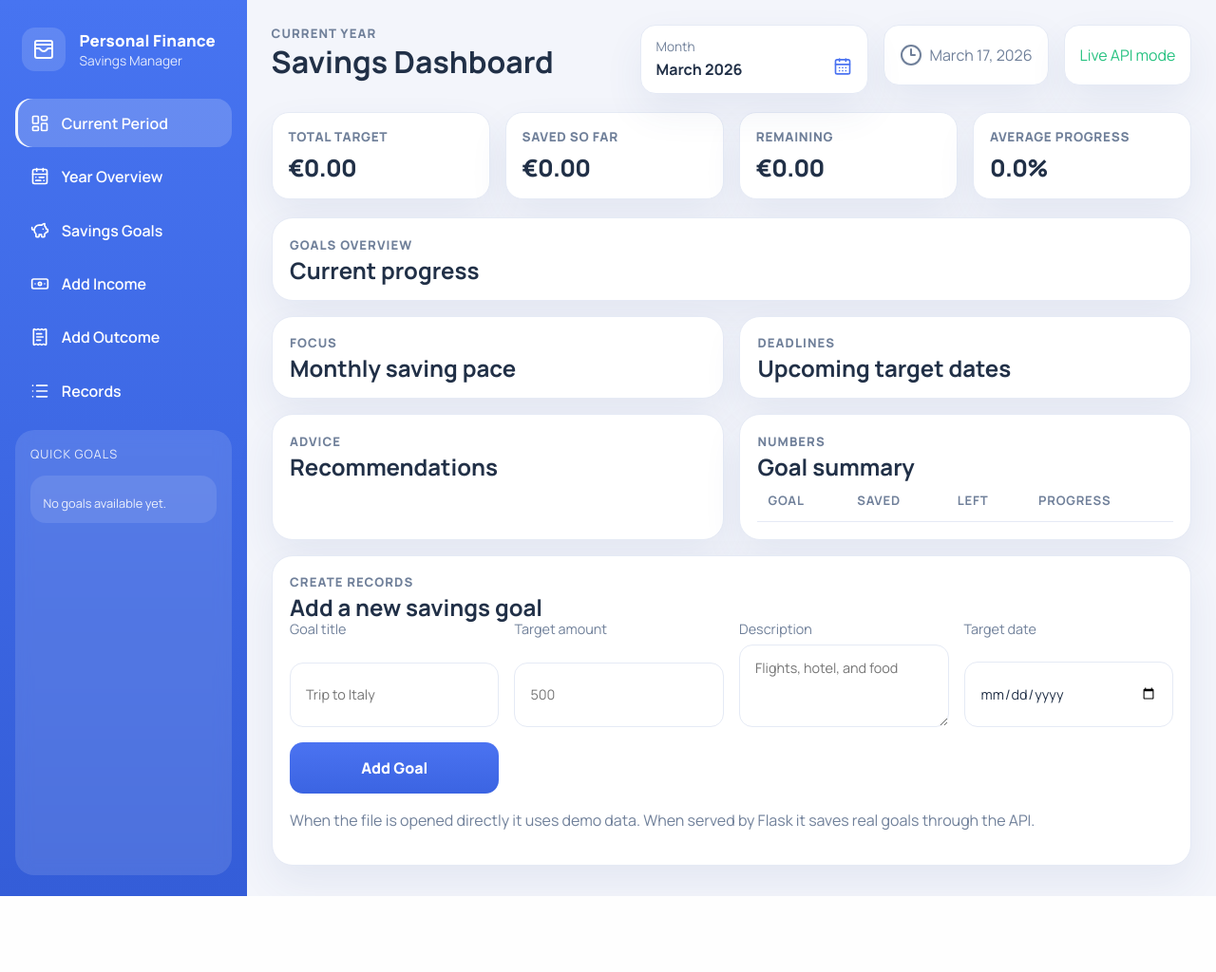
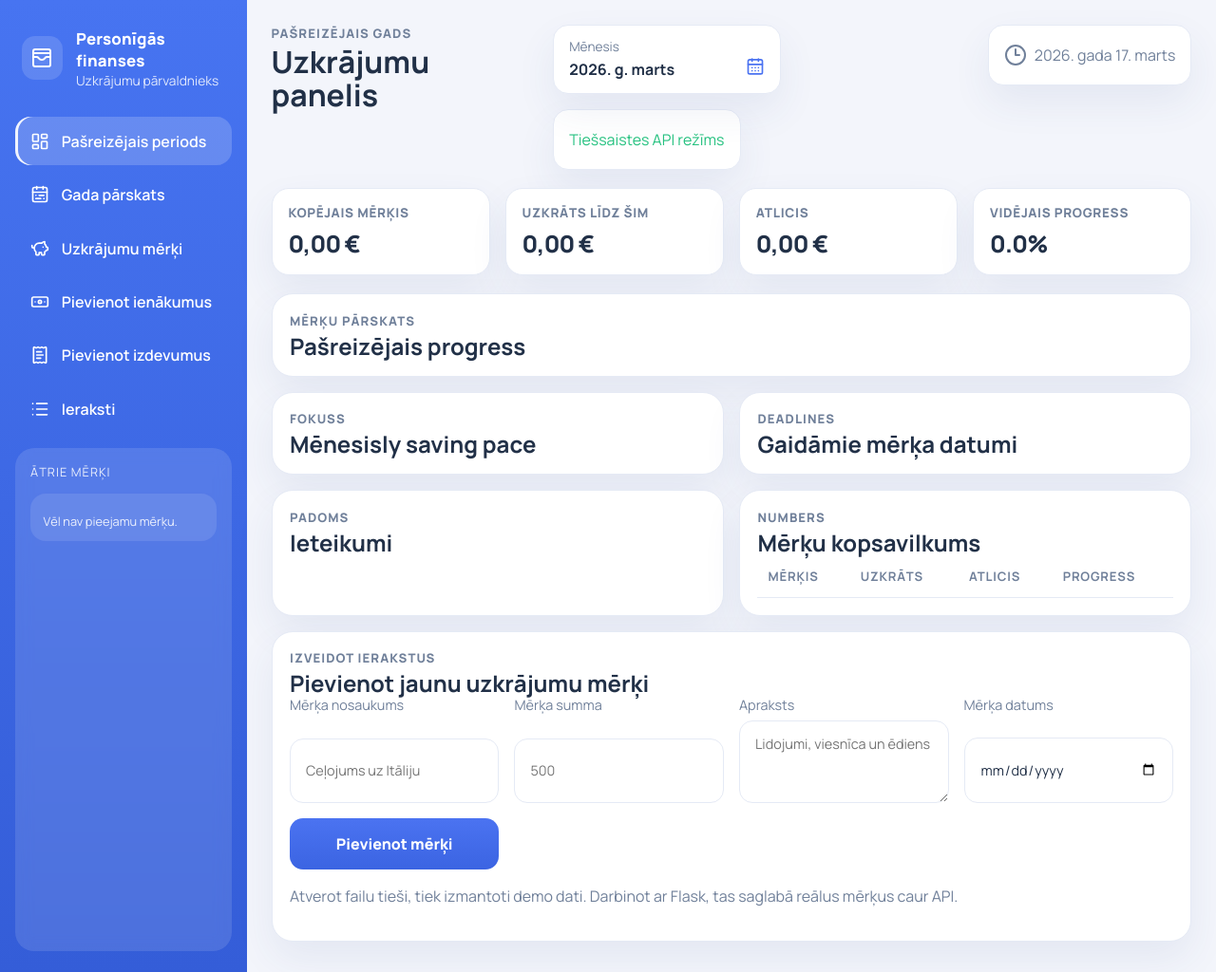
Before and after one commit to seglinsm/projekts-jaunais-2026, a Flask app: page / in a window 1280 px wide. Shown: the whole page at 95% size. Before the commit the page ends 944 px from the top, so only its background shows below. Run offline with Flask 3, Linux system fonts and the light colour scheme; data that the repository does not hold is empty.

Commit message:
Translate app UI and messages to Latvian

```diff
--- a/app.py
+++ b/app.py
@@ -73,7 +73,7 @@ def _register_web_routes(app):
     def create_goal_route():
         try:
             create_goal(get_db(), request.form)
-            flash("Savings goal created.", "success")
+            flash("Uzkrājuma mērķis izveidots.", "success")
         except ValidationError as error:
             flash(str(error), "error")
         return redirect(url_for("dashboard"))
@@ -82,7 +82,7 @@ def _register_web_routes(app):
     def update_goal_route(goal_id):
         try:
             update_goal(get_db(), goal_id, request.form)
-            flash("Goal updated.", "success")
+            flash("Mērķis atjaunināts.", "success")
         except (ValidationError, NotFoundError) as error:
             flash(str(error), "error")
         return redirect(url_for("goal_detail", goal_id=goal_id))
@@ -91,7 +91,7 @@ def _register_web_routes(app):
     def delete_goal_route(goal_id):
         try:
             delete_goal(get_db(), goal_id)
-            flash("Goal deleted.", "success")
+            flash("Mērķis dzēsts.", "success")
         except NotFoundError as error:
             flash(str(error), "error")
         return redirect(url_for("dashboard"))
@@ -100,7 +100,7 @@ def _register_web_routes(app):
     def add_contribution_route(goal_id):
         try:
             add_contribution(get_db(), goal_id, request.form)
-            flash("Contribution added.", "success")
+            flash("Iemaksa pievienota.", "success")
         except (ValidationError, NotFoundError) as error:
             flash(str(error), "error")
         return redirect(url_for("goal_detail", goal_id=goal_id))
@@ -111,7 +111,7 @@ def _register_web_routes(app):
         redirect_goal_id = goal_id or ""
         try:
             delete_contribution(get_db(), contribution_id)
-            flash("Contribution deleted.", "success")
+            flash("Iemaksa dzēsta.", "success")
         except NotFoundError as error:
             flash(str(error), "error")
 
@@ -123,7 +123,7 @@ def _register_web_routes(app):
     def recurring_plan_route(goal_id):
         try:
             upsert_recurring_plan(get_db(), goal_id, request.form)
-            flash("Recurring plan saved.", "success")
+            flash("Regulārais plāns saglabāts.", "success")
         except (ValidationError, NotFoundError) as error:
             flash(str(error), "error")
         return redirect(url_for("goal_detail", goal_id=goal_id))
@@ -235,7 +235,7 @@ def _register_api_routes(app):
 def _require_json_body():
     payload = request.get_json(silent=True)
     if payload is None:
-        raise ValidationError("Request body must be valid JSON.")
+        raise ValidationError("Pieprasījuma pamattekstam jābūt derīgam JSON.")
     return payload
 
 
--- a/static/dashboard.js
+++ b/static/dashboard.js
@@ -2,7 +2,7 @@
     const demoGoals = [
         {
             id: 101,
-            title: "Trip to Italy",
+            title: "Ceļojums uz Itāliju",
             targetAmount: 500,
             totalSaved: 180,
             remainingAmount: 320,
@@ -11,12 +11,12 @@
             monthlySavingRate: 70,
             recurringContributionAmount: 50,
             targetDate: "2026-08-15",
-            estimateText: "At your current pace, you may reach this goal in 5 months.",
-            recommendation: "You are on a steady path toward your goal.",
+            estimateText: "Ar pašreizējo tempu šo mērķi var sasniegt 5 mēnešos.",
+            recommendation: "Jūs stabili virzāties uz savu mērķi.",
         },
         {
             id: 102,
-            title: "New Laptop",
+            title: "Jauns klēpjdators",
             targetAmount: 1200,
             totalSaved: 420,
             remainingAmount: 780,
@@ -25,12 +25,12 @@
             monthlySavingRate: 110,
             recurringContributionAmount: 100,
             targetDate: "2026-11-30",
-            estimateText: "At your current pace, you may reach this goal in 8 months.",
-            recommendation: "You are on a steady path toward your goal.",
+            estimateText: "Ar pašreizējo tempu šo mērķi var sasniegt 8 mēnešos.",
+            recommendation: "Jūs stabili virzāties uz savu mērķi.",
         },
         {
             id: 103,
-            title: "Emergency Fund",
+            title: "Drošības fonds",
             targetAmount: 1000,
             totalSaved: 250,
             remainingAmount: 750,
@@ -39,12 +39,12 @@
             monthlySavingRate: 60,
             recurringContributionAmount: 40,
             targetDate: "2026-12-31",
-            estimateText: "At your current pace, you may reach this goal in 13 months.",
-            recommendation: "Consider increasing your regular contribution to reach your goal faster.",
+            estimateText: "Ar pašreizējo tempu šo mērķi var sasniegt 13 mēnešos.",
+            recommendation: "Apsveriet regulārās iemaksas palielināšanu, lai mērķi sasniegtu ātrāk.",
         },
         {
             id: 104,
-            title: "Vacation Apartment Deposit",
+            title: "Brīvdienu dzīvokļa pirmā iemaksa",
             targetAmount: 2500,
             totalSaved: 900,
             remainingAmount: 1600,
@@ -53,24 +53,24 @@
             monthlySavingRate: 180,
             recurringContributionAmount: 150,
             targetDate: "2026-09-10",
-            estimateText: "At your current pace, you may reach this goal in 9 months.",
-            recommendation: "You are ahead of schedule.",
+            estimateText: "Ar pašreizējo tempu šo mērķi var sasniegt 9 mēnešos.",
+            recommendation: "Jūs esat priekšā plānam.",
         },
     ];
 
-    const currencyFormatter = new Intl.NumberFormat("en-US", {
+    const currencyFormatter = new Intl.NumberFormat("lv-LV", {
         style: "currency",
         currency: "EUR",
         minimumFractionDigits: 2,
     });
 
-    const fullDateFormatter = new Intl.DateTimeFormat("en-US", {
+    const fullDateFormatter = new Intl.DateTimeFormat("lv-LV", {
         year: "numeric",
         month: "long",
         day: "numeric",
     });
 
-    const shortMonthFormatter = new Intl.DateTimeFormat("en-US", {
+    const shortMonthFormatter = new Intl.DateTimeFormat("lv-LV", {
         year: "numeric",
         month: "long",
     });
@@ -131,10 +131,10 @@
         const todayLabel = document.getElementById("todayLabel");
 
         metricStrip.innerHTML = [
-            ["Total target", formatCurrency(overview.totalTarget)],
-            ["Saved so far", formatCurrency(overview.totalSaved)],
-            ["Remaining", formatCurrency(overview.totalRemaining)],
-            ["Average progress", `${overview.averageProgress.toFixed(1)}%`],
+            ["Kopējais mērķis", formatCurrency(overview.totalTarget)],
+            ["Uzkrāts līdz šim", formatCurrency(overview.totalSaved)],
+            ["Atlicis", formatCurrency(overview.totalRemaining)],
+            ["Vidējais progress", `${overview.averageProgress.toFixed(1)}%`],
         ]
             .map(
                 ([label, value]) => `
@@ -159,7 +159,7 @@
             monthDisplay.textContent = shortMonthFormatter.format(new Date(Number(year), Number(month) - 1, 1));
         });
 
-        modeBadge.textContent = mode === "live" ? "Live API mode" : "Demo preview mode";
+        modeBadge.textContent = mode === "live" ? "Tiešsaistes API režīms" : "Demo priekšskatījuma režīms";
         modeBadge.className = `mode-box ${mode === "live" ? "mode-live" : "mode-demo"}`;
     }
 
@@ -167,7 +167,7 @@
         const sidebarGoals = document.getElementById("sidebarGoals");
 
         if (!goals.length) {
-            sidebarGoals.innerHTML = `<div class="sidebar-goal"><div class="sidebar-goal-meta">No goals available yet.</div></div>`;
+            sidebarGoals.innerHTML = `<div class="sidebar-goal"><div class="sidebar-goal-meta">Vēl nav pieejamu mērķu.</div></div>`;
             return;
         }
 
@@ -200,7 +200,7 @@
                         <div class="goal-progress-top">
                             <div>
                                 <div class="goal-progress-title">${goal.title}</div>
-                                <div class="goal-progress-meta">${goal.estimateText || "No estimate yet."}</div>
+                                <div class="goal-progress-meta">${goal.estimateText || "Vēl nav prognozes."}</div>
                             </div>
                             <strong>${clampProgress(goal.progressPercentage).toFixed(0)}%</strong>
                         </div>
@@ -209,25 +209,25 @@
                         </div>
                         <div class="goal-progress-amounts">
                             <div>
-                                <span>Target</span>
+                                <span>Mērķis</span>
                                 <strong>${formatCurrency(goal.targetAmount)}</strong>
                             </div>
                             <div>
-                                <span>Saved</span>
+                                <span>Uzkrāts</span>
                                 <strong>${formatCurrency(goal.totalSaved)}</strong>
                             </div>
                             <div>
-                                <span>Left</span>
+                                <span>Atlicis</span>
                                 <strong>${formatCurrency(goal.remainingAmount)}</strong>
                             </div>
                             <div>
-                                <span>Recurring</span>
+                                <span>Regulāri</span>
                                 <strong>${formatCurrency(goal.recurringContributionAmount)}/mo</strong>
                             </div>
                         </div>
                         <div class="progress-foot">
-                            <span>${goal.recommendation || "No recommendation yet."}</span>
-                            <span>${goal.targetDate || "No target date"}</span>
+                            <span>${goal.recommendation || "Vēl nav ieteikuma."}</span>
+                            <span>${goal.targetDate || "Nav mērķa datuma"}</span>
                         </div>
                     </div>
                 `
@@ -273,8 +273,8 @@
                 (goal) => `
                     <div class="upcoming-card">
                         <div class="upcoming-title">${goal.title}</div>
-                        <div class="upcoming-date">${goal.targetDate || "No target date"}</div>
-                        <div class="upcoming-meta">${formatCurrency(goal.remainingAmount)} left to save</div>
+                        <div class="upcoming-date">${goal.targetDate || "Nav mērķa datuma"}</div>
+                        <div class="upcoming-meta">${formatCurrency(goal.remainingAmount)} atlicis uzkrāt</div>
                     </div>
                 `
             )
@@ -290,7 +290,7 @@
                 (goal) => `
                     <div class="recommendation-card">
                         <div class="recommendation-card-title">${goal.title}</div>
-                        <div class="recommendation-card-text">${goal.recommendation || "No recommendation yet."}</div>
+                        <div class="recommendation-card-text">${goal.recommendation || "Vēl nav ieteikuma."}</div>
                     </div>
                 `
             )
@@ -309,7 +309,7 @@
                         <td>${formatCurrency(goal.remainingAmount)}</td>
                         <td class="table-progress-cell">
                             <div class="table-progress-label">
-                                <span>Completion</span>
+                                <span>Pabeigtība</span>
                                 <span>${clampProgress(goal.progressPercentage).toFixed(0)}%</span>
                             </div>
                             <div class="track-thin">
@@ -329,7 +329,7 @@
         const note = document.getElementById("formNote");
 
         if (pageMode !== "live") {
-            note.textContent = "This file is running in demo preview mode. Start Flask and open http://127.0.0.1:5000 to save real goals.";
+            note.textContent = "Šis fails darbojas demo priekšskatījuma režīmā. Palaidiet Flask un atveriet http://127.0.0.1:5000, lai saglabātu reālus mērķus.";
             return;
         }
 
@@ -342,7 +342,7 @@
         };
 
         button.disabled = true;
-        button.textContent = "Saving...";
+        button.textContent = "Saglabā...";
 
         try {
             const response = await fetch("/api/goals", {
@@ -355,17 +355,17 @@
             });
 
             if (!response.ok) {
-                throw new Error("Could not create goal");
+                throw new Error("Neizdevās izveidot mērķi");
             }
 
             form.reset();
-            note.textContent = "Goal saved. Dashboard refreshed.";
+            note.textContent = "Mērķis saglabāts. Panelis atjaunināts.";
             await loadAndRender();
         } catch (_error) {
-            note.textContent = "Could not create the goal from the dashboard form.";
+            note.textContent = "Neizdevās izveidot mērķi no paneļa formas.";
         } finally {
             button.disabled = false;
-            button.textContent = "Add Goal";
+            button.textContent = "Pievienot mērķi";
         }
     }
 
--- a/templates/dashboard.html
+++ b/templates/dashboard.html
@@ -1,9 +1,9 @@
 <!DOCTYPE html>
-<html lang="en">
+<html lang="lv">
 <head>
     <meta charset="UTF-8">
     <meta name="viewport" content="width=device-width, initial-scale=1.0">
-    <title>SaveSprint Dashboard</title>
+    <title>SaveSprint Panelis</title>
     <link rel="preconnect" href="https://fonts.googleapis.com">
     <link rel="preconnect" href="https://fonts.gstatic.com" crossorigin>
     <link href="https://fonts.googleapis.com/css2?family=Manrope:wght@400;500;600;700;800&display=swap" rel="stylesheet">
@@ -17,40 +17,40 @@
                     <i data-lucide="wallet-cards"></i>
                 </div>
                 <div>
-                    <div class="brand-title">Personal Finance</div>
-                    <div class="brand-subtitle">Savings Manager</div>
+                    <div class="brand-title">Personīgās finanses</div>
+                    <div class="brand-subtitle">Uzkrājumu pārvaldnieks</div>
                 </div>
             </div>
 
             <nav class="side-nav">
                 <a class="side-link side-link-active" href="#">
                     <i data-lucide="layout-dashboard"></i>
-                    <span>Current Period</span>
+                    <span>Pašreizējais periods</span>
                 </a>
                 <a class="side-link" href="#">
                     <i data-lucide="calendar-range"></i>
-                    <span>Year Overview</span>
+                    <span>Gada pārskats</span>
                 </a>
                 <a class="side-link" href="#">
                     <i data-lucide="piggy-bank"></i>
-                    <span>Savings Goals</span>
+                    <span>Uzkrājumu mērķi</span>
                 </a>
                 <a class="side-link" href="#">
                     <i data-lucide="banknote"></i>
-                    <span>Add Income</span>
+                    <span>Pievienot ienākumus</span>
                 </a>
                 <a class="side-link" href="#">
                     <i data-lucide="receipt-text"></i>
-                    <span>Add Outcome</span>
+                    <span>Pievienot izdevumus</span>
                 </a>
                 <a class="side-link" href="#">
                     <i data-lucide="list"></i>
-                    <span>Records</span>
+                    <span>Ieraksti</span>
                 </a>
             </nav>
 
             <section class="side-card">
-                <div class="side-card-title">Quick Goals</div>
+                <div class="side-card-title">Ātrie mērķi</div>
                 <div id="sidebarGoals" class="sidebar-goals"></div>
             </section>
         </aside>
@@ -58,12 +58,12 @@
         <main class="main-column">
             <header class="page-top">
                 <div>
-                    <p class="page-kicker">Current Year</p>
-                    <h1 class="page-title">Savings Dashboard</h1>
+                    <p class="page-kicker">Pašreizējais gads</p>
+                    <h1 class="page-title">Uzkrājumu panelis</h1>
                 </div>
                 <div class="page-actions">
                     <label class="month-box">
-                        <span>Month</span>
+                        <span>Mēnesis</span>
                         <strong id="monthDisplay">November 2024</strong>
                         <input id="monthInput" type="month">
                         <i data-lucide="calendar-days"></i>
@@ -72,7 +72,7 @@
                         <i data-lucide="clock-3"></i>
                         <span id="todayLabel"></span>
                     </div>
-                    <div id="modeBadge" class="mode-box">Loading data</div>
+                    <div id="modeBadge" class="mode-box">Ielādē datus</div>
                 </div>
             </header>
 
@@ -82,8 +82,8 @@
                 <article class="card card-span-two">
                     <div class="card-head">
                         <div>
-                            <p class="card-kicker">Goals overview</p>
-                            <h2>Current progress</h2>
+                            <p class="card-kicker">Mērķu pārskats</p>
+                            <h2>Pašreizējais progress</h2>
                         </div>
                     </div>
                     <div id="goalProgressList" class="progress-list"></div>
@@ -92,8 +92,8 @@
                 <article class="card">
                     <div class="card-head">
                         <div>
-                            <p class="card-kicker">Focus</p>
-                            <h2>Monthly saving pace</h2>
+                            <p class="card-kicker">Fokuss</p>
+                            <h2>Mēnesisly saving pace</h2>
                         </div>
                     </div>
                     <div id="paceList" class="compact-progress-list"></div>
@@ -103,7 +103,7 @@
                     <div class="card-head">
                         <div>
                             <p class="card-kicker">Deadlines</p>
-                            <h2>Upcoming target dates</h2>
+                            <h2>Gaidāmie mērķa datumi</h2>
                         </div>
                     </div>
                     <div id="upcomingList" class="upcoming-list"></div>
@@ -112,8 +112,8 @@
                 <article class="card">
                     <div class="card-head">
                         <div>
-                            <p class="card-kicker">Advice</p>
-                            <h2>Recommendations</h2>
+                            <p class="card-kicker">Padoms</p>
+                            <h2>Ieteikumi</h2>
                         </div>
                     </div>
                     <div id="recommendationList" class="recommendation-list"></div>
@@ -123,16 +123,16 @@
                     <div class="card-head">
                         <div>
                             <p class="card-kicker">Numbers</p>
-                            <h2>Goal summary</h2>
+                            <h2>Mērķu kopsavilkums</h2>
                         </div>
                     </div>
                     <div class="table-shell">
                         <table class="data-table">
                             <thead>
                                 <tr>
-                                    <th>Goal</th>
-                                    <th>Saved</th>
-                                    <th>Left</th>
+                                    <th>Mērķis</th>
+                                    <th>Uzkrāts</th>
+                                    <th>Atlicis</th>
                                     <th>Progress</th>
                                 </tr>
                             </thead>
@@ -144,31 +144,31 @@
                 <article class="card card-span-two">
                     <div class="card-head">
                         <div>
-                            <p class="card-kicker">Create records</p>
-                            <h2>Add a new savings goal</h2>
+                            <p class="card-kicker">Izveidot ierakstus</p>
+                            <h2>Pievienot jaunu uzkrājumu mērķi</h2>
                         </div>
                     </div>
                     <form id="goalForm" class="goal-form">
                         <label>
-                            Goal title
-                            <input type="text" name="title" placeholder="Trip to Italy" required>
+                            Mērķa nosaukums
+                            <input type="text" name="title" placeholder="Ceļojums uz Itāliju" required>
                         </label>
                         <label>
-                            Target amount
+                            Mērķa summa
                             <input type="number" name="targetAmount" min="0.01" step="0.01" placeholder="500" required>
                         </label>
                         <label>
-                            Description
-                            <textarea name="description" rows="3" placeholder="Flights, hotel, and food"></textarea>
+                            Apraksts
+                            <textarea name="description" rows="3" placeholder="Lidojumi, viesnīca un ēdiens"></textarea>
                         </label>
                         <label>
-                            Target date
+                            Mērķa datums
                             <input type="date" name="targetDate">
                         </label>
-                        <button type="submit" id="goalFormButton">Add Goal</button>
+                        <button type="submit" id="goalFormButton">Pievienot mērķi</button>
                     </form>
                     <p class="form-note" id="formNote">
-                        When the file is opened directly it uses demo data. When served by Flask it saves real goals through the API.
+                        Atverot failu tieši, tiek izmantoti demo dati. Darbinot ar Flask, tas saglabā reālus mērķus caur API.
                     </p>
                 </article>
             </section>
```
Also changed, not shown: presentation-dashboard.html (+67 -67 lines), presentation_demo.py (+12 -12 lines), services.py (+29 -29 lines), templates/base.html (+12 -12 lines), templates/goal_detail.html (+57 -57 lines), tests/test_app.py (+7 -7 lines).
